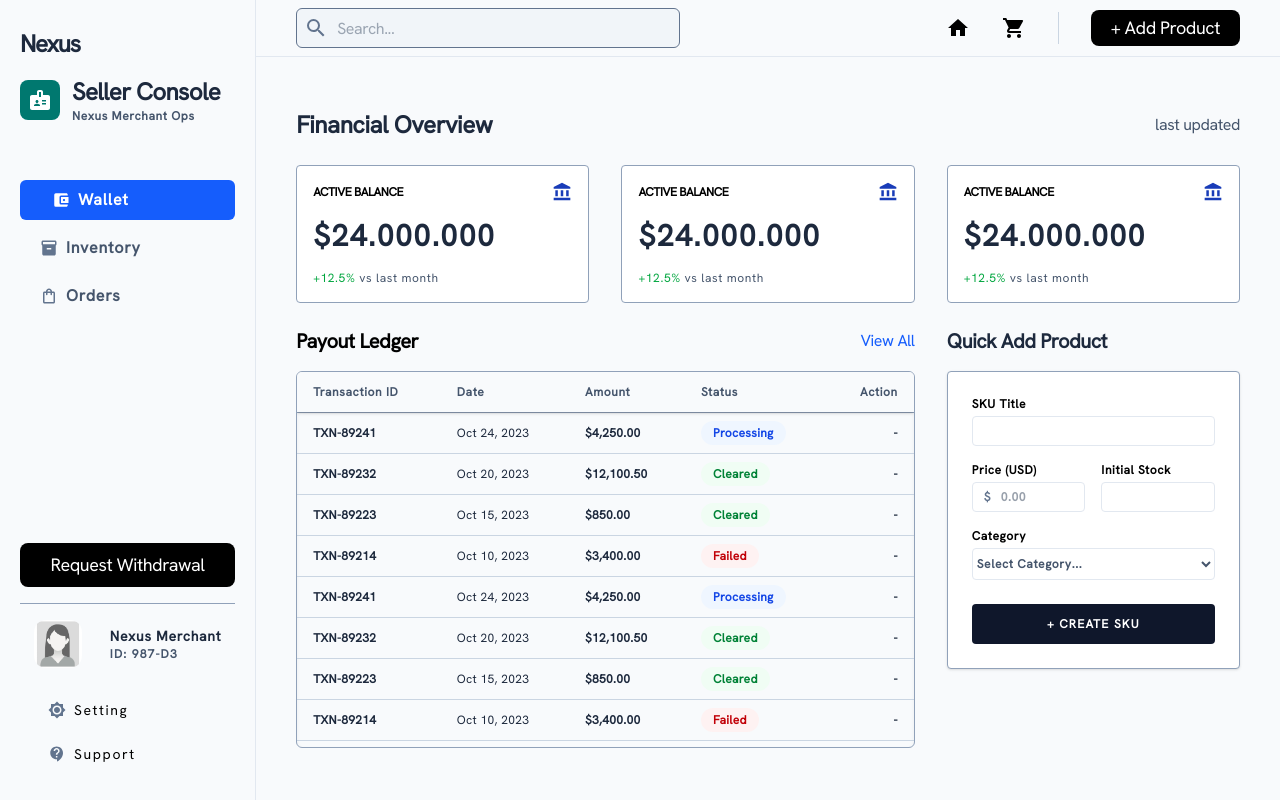
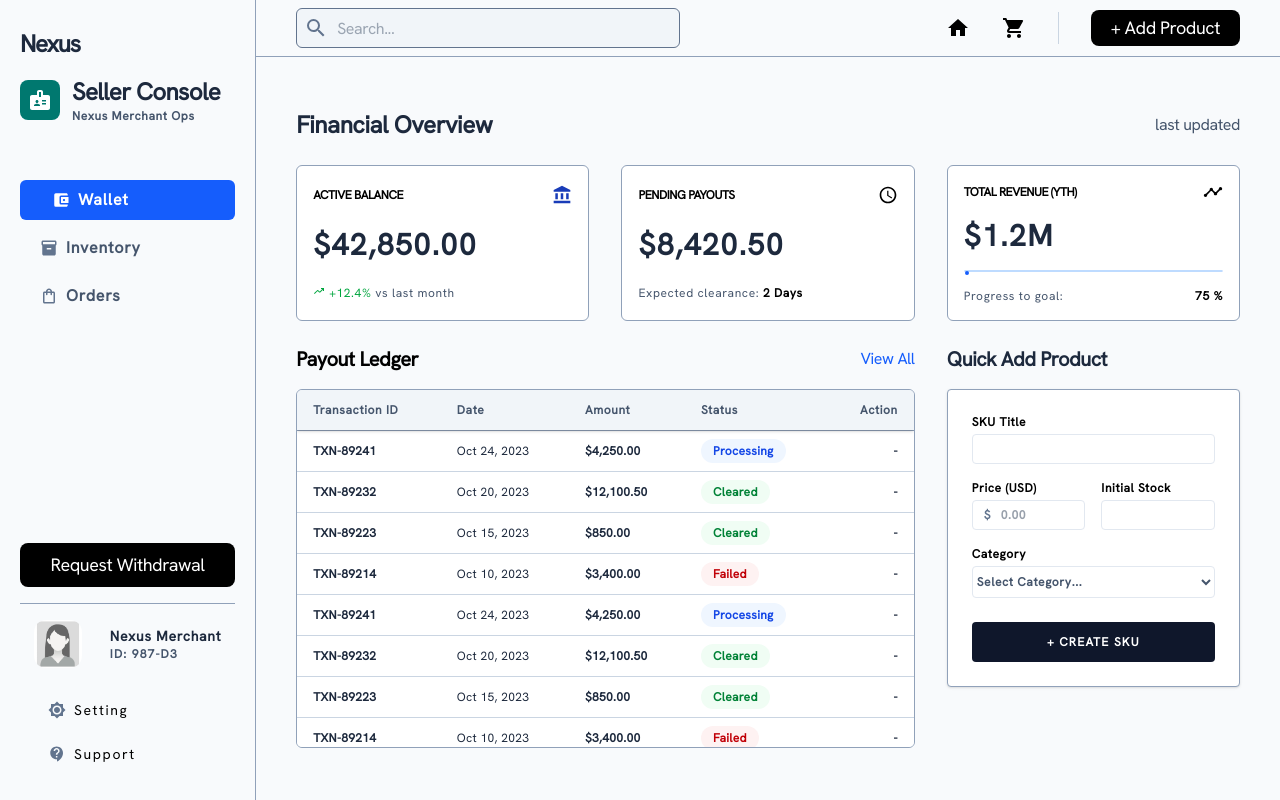
Before and after one commit to Sarath-Dharmaraj/Nexus_Commerce, a React (Vite) app in the folder Frontend/: page /merchant in a window 1280 px wide. Built offline with nearby package versions, Linux system fonts and the light colour scheme.

Commit message:
minor fix

```diff
--- a/Frontend/src/components/merchComp/HeaderMerch.jsx
+++ b/Frontend/src/components/merchComp/HeaderMerch.jsx
@@ -2,7 +2,7 @@ import { MdOutlineSearch, MdHome, MdLocalGroceryStore } from "react-icons/md";
 
 function HeaderMerch() {
   return (
-    <div className="w-full py-2 bg-slate-50 px-10 border-b border-slate-200">
+    <div className="w-full py-2 bg-slate-50 px-10 border-b border-slate-400">
       <div className="flex items-center justify-between gap-4">
         <div className="flex items-center justify-between flex-1">
           {/* search bar */}
--- a/Frontend/src/components/merchComp/Sidebar.jsx
+++ b/Frontend/src/components/merchComp/Sidebar.jsx
@@ -12,7 +12,7 @@ function Sidebar() {
   const { state, dispatch } = useMerchant();
   console.log(state);
   return (
-    <div className="hiddden md:static w-xs py-5 bg-slate-50 border-r border-slate-200">
+    <div className="hiddden md:static w-xs py-5 bg-slate-50 border-r border-slate-400">
       <div className="flex flex-col items-center gap-14 mx-5 py-2 h-full">
         {/* Ttile */}
         <div className="w-full flex flex-col items-start gap-4">
--- a/Frontend/src/components/merchComp/Wallet.jsx
+++ b/Frontend/src/components/merchComp/Wallet.jsx
@@ -1,35 +1,36 @@
-import { MdAccountBalance } from "react-icons/md";
+import {
+  MdAccountBalance,
+  MdOutlineMoving,
+  MdAccessTime,
+  MdTimeline,
+} from "react-icons/md";
 import { useMerchant } from "../../context/merchantContext";
 
 function Wallet() {
   const { state } = useMerchant();
 
-  const financialOverviewData = [
-    {
+  const financialOverviewData = {
+    card1: {
       id: "card_1",
       title: "ACTIVE BALANCE",
       value: "$42,850.00",
       subtitle: "+12.4%",
       trend: "up",
-      iconType: "bank",
     },
-    {
+    card2: {
       id: "card_2",
       title: "PENDING PAYOUTS",
       value: "$8,420.50",
-      subtitle: "Expected clearance: 2 Days",
+      subtitle: "2 Days",
       trend: "neutral",
-      iconType: "clock",
     },
-    {
+    card3: {
       id: "card_3",
       title: "TOTAL REVENUE (Yth)",
       value: "$1.2M",
-      subtitle: "Progress to goal",
       progressValue: 75,
-      iconType: "chart",
     },
-  ];
+  };
 
   const payoutLedgerData = [
     {
@@ -131,53 +132,79 @@ function Wallet() {
         </div>
 
         {/* 3 cards */}
+        {/* card no 1 */}
         <div className="grid grid-cols-3 w-full gap-8 shrink-0">
-          <div className="flex flex-col items-start justify-around gap-4 px-4 py-4 bg-white border rounded-sm border-slate-400 hover:border-black w-full">
+          <div className="flex flex-col items-start justify-around gap-4 px-4 py-4 bg-white border rounded-md border-slate-400 hover:border-black w-full">
             <div className="flex items-center justify-between w-full">
-              <p className="text-xs font-bold uppercase">Active Balance</p>
+              <p className="text-xs font-bold uppercase">
+                {financialOverviewData.card1.title}
+              </p>
               <span className="text-blue-800 text-xl ">
                 <MdAccountBalance />
               </span>
             </div>
             <p className="text-3xl tracking-wider font-bold text-slate-800">
-              $24.000.000
+              {financialOverviewData.card1.value}
             </p>
             <div>
               <p className="text-xs tracking-wider text-slate-600">
-                <span className="text-green-600">+12.5%</span> vs last month
+                <span className="inline-flex text-green-600 pr-1">
+                  <MdOutlineMoving />
+                </span>
+                <span className="text-green-600">
+                  {financialOverviewData.card1.subtitle}
+                </span>{" "}
+                vs last month
               </p>
             </div>
           </div>
-          <div className="flex flex-col items-start justify-around gap-4 px-4 py-4 bg-white border rounded-sm border-slate-400 hover:border-black w-full">
+          {/* card no 2 */}
+          <div className="flex flex-col items-start justify-around gap-4 px-4 py-4 bg-white border rounded-md border-slate-400 hover:border-black w-full">
             <div className="flex items-center justify-between w-full">
-              <p className="text-xs font-bold uppercase">Active Balance</p>
-              <span className="text-blue-800 text-xl ">
-                <MdAccountBalance />
+              <p className="text-xs font-bold uppercase">
+                {financialOverviewData.card2.title}
+              </p>
+              <span className="text-black text-xl ">
+                <MdAccessTime />
               </span>
             </div>
             <p className="text-3xl tracking-wider font-bold text-slate-800">
-              $24.000.000
+              {financialOverviewData.card2.value}
             </p>
             <div>
               <p className="text-xs tracking-wider text-slate-600">
-                <span className="text-green-600">+12.5%</span> vs last month
+                Expected clearance:{" "}
+                <span className="font-bold text-black">
+                  {financialOverviewData.card2.subtitle}
+                </span>
               </p>
             </div>
           </div>
-          <div className="flex flex-col items-start justify-around gap-4 px-4 py-4 bg-white border rounded-sm border-slate-400 hover:border-black w-full">
+
+          {/* card no 3 */}
+          <div className="flex flex-col items-start justify-around gap-4 px-4 py-4 bg-white border rounded-md border-slate-400 hover:border-black w-full">
             <div className="flex items-center justify-between w-full">
-              <p className="text-xs font-bold uppercase">Active Balance</p>
-              <span className="text-blue-800 text-xl ">
-                <MdAccountBalance />
+              <p className="text-xs font-bold uppercase">
+                {financialOverviewData.card3.title}
+              </p>
+              <span className="text-black text-xl ">
+                <MdTimeline />
               </span>
             </div>
             <p className="text-3xl tracking-wider font-bold text-slate-800">
-              $24.000.000
+              {financialOverviewData.card3.value}
             </p>
-            <div>
-              <p className="text-xs tracking-wider text-slate-600">
-                <span className="text-green-600">+12.5%</span> vs last month
-              </p>
+            <div className="relative w-full h-px border rounded-2xl border-blue-200">
+              <div
+                className={`absolute w-[${financialOverviewData.card3.progressValue}%] self-center h-px border-2 rounded-2xl border-blue-600`}
+              ></div>
+            </div>
+
+            <div className="text-xs tracking-wider text-slate-600 flex justify-between w-full">
+              <span>Progress to goal:</span>
+              <span className="font-extrabold text-black">
+                {financialOverviewData.card3.progressValue} %
+              </span>
             </div>
           </div>
         </div>
@@ -192,9 +219,9 @@ function Wallet() {
               </p>
             </div>
 
-            <div className="w-full border rounded-md border-slate-400 hover:border-black flex-1 overflow-y-auto overflow-x-hidden scrollbar-thin scrollbar-thumb-blue-50 bg-slate-50 relative shadow-inner">
-              <table className="w-full text-left border-collapse">
-                <thead className="sticky top-0 bg-slate-50 z-10 border-b border-slate-400 text-xs tracking-wider text-slate-600 shadow-sm">
+            <div className="w-full border rounded-md border-slate-400 hover:border-black flex-1 overflow-y-auto overflow-x-hidden scrollbar-none bg-slate-50 relative shadow-inner">
+              <table className="w-full text-left border-collapse whitespace-nowrap">
+                <thead className="sticky top-0 bg-slate-100 z-10 border-b border-slate-400 text-xs tracking-wider text-slate-600 shadow-sm">
                   <tr>
                     <th className="px-4 py-3">Transaction ID</th>
                     <th className="px-4 py-3">Date</th>
@@ -207,7 +234,7 @@ function Wallet() {
                   {payoutLedgerData.map((item, index) => (
                     <tr
                       key={index}
-                      className="border-b border-slate-300 last:border-b-0 text-xs tracking-wide text-slate-800 hover:bg-slate-100/50 transition-colors"
+                      className="border-b border-slate-300 last:border-b-0 text-xs tracking-wide text-slate-800 bg-white hover:bg-blue-50 transition-colors"
                     >
                       <td className="px-4 py-3 font-bold">
                         {item.transactionId}
```
